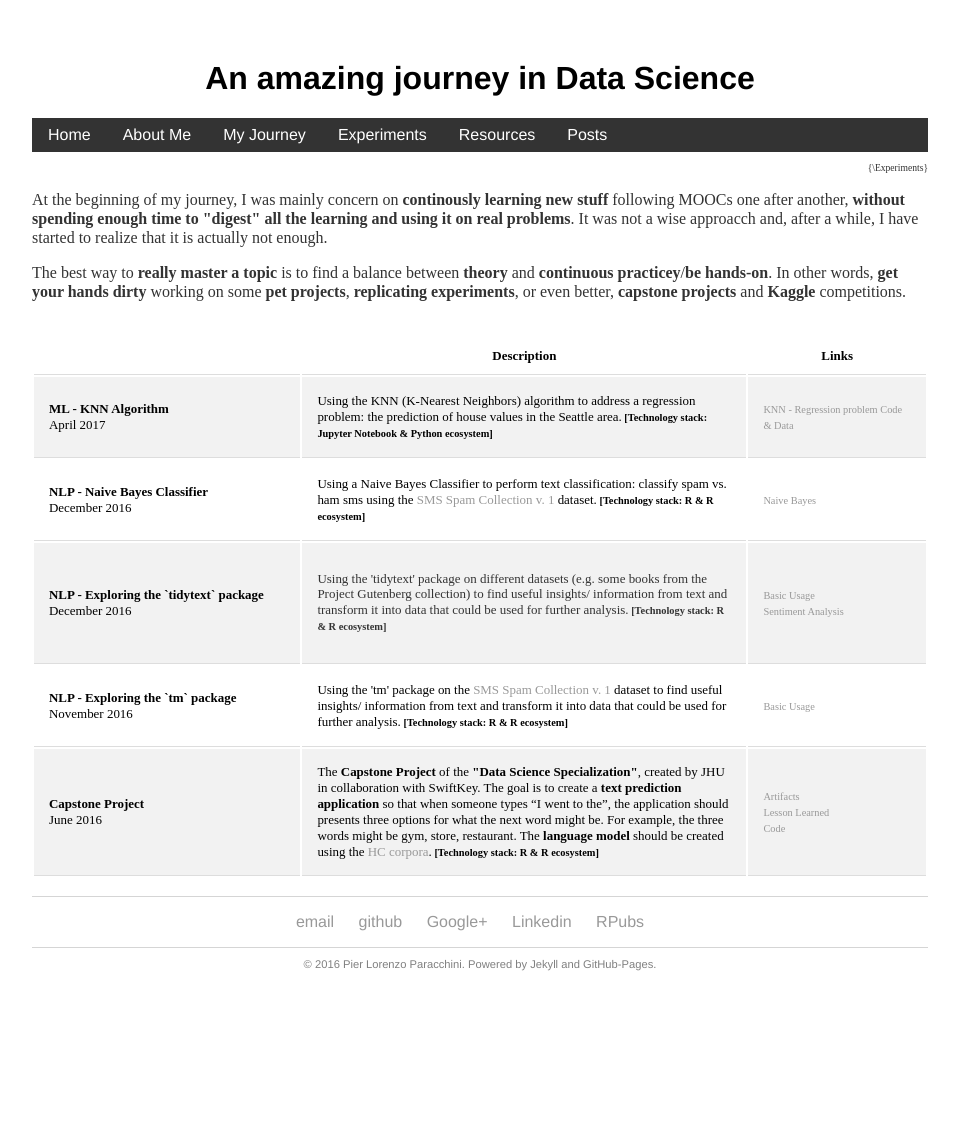
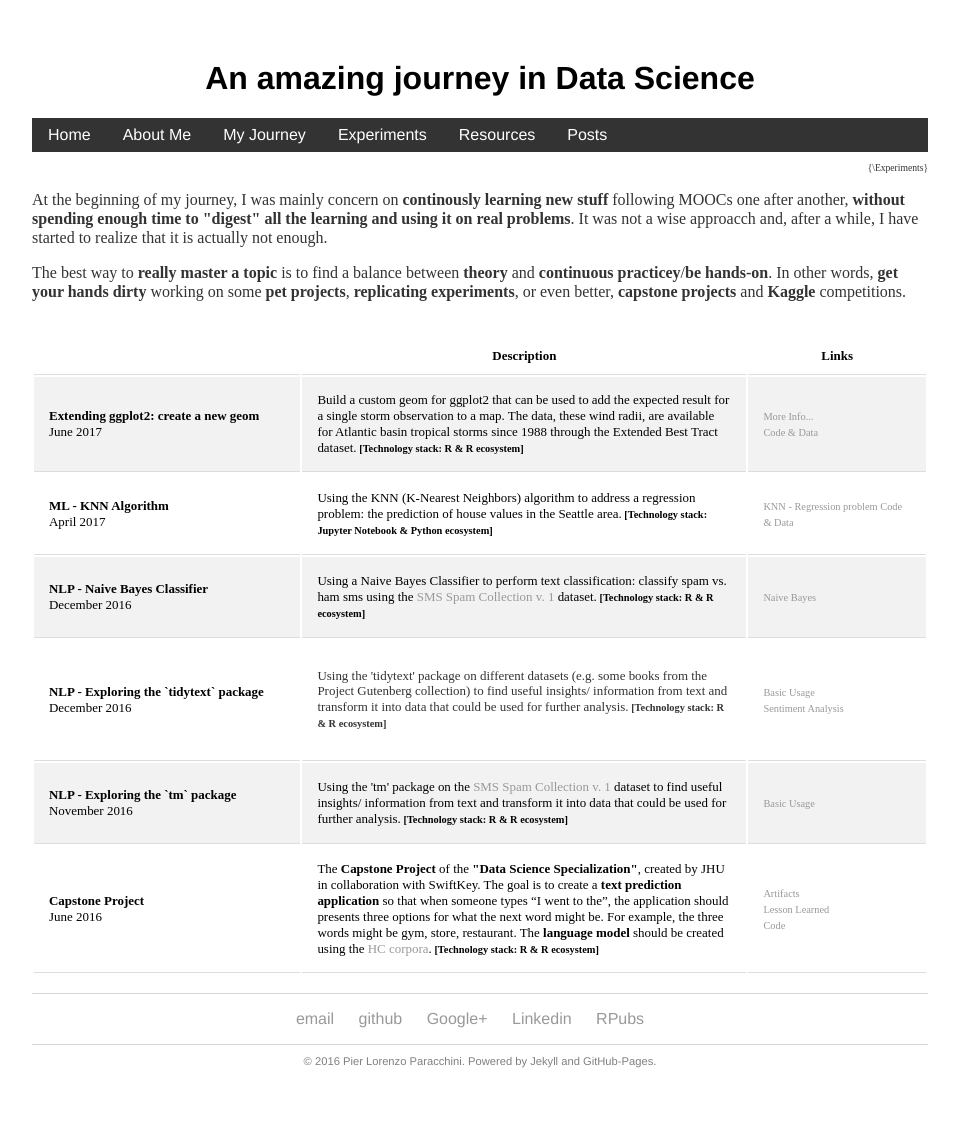
Before and after one commit to pparacch/pparacch.github.io, a Jekyll site: the page built from pet/index.html, in a window 1280 px wide. Shown: the whole page, without its empty margins (160-1119 px from the left). Built offline with Jekyll 4.4.1, drawn with Linux system fonts in a browser that asks for light colours; before the commit the page ends 1041 px from its top, so only the background shows below that.

Commit message:
Adding Storm Geom pet project

```diff
--- a/pet/index.html
+++ b/pet/index.html
@@ -52,6 +52,21 @@ title: Experiments
 	    <th></th>
 	    <th>Description</th>
 	    <th>Links</th>
+	  </tr>
+
+		<tr>
+	    <td>
+				<b>Extending ggplot2: create a new geom</b><br/>June 2017
+			</td>
+	    <td>
+				<span>Build a custom geom for ggplot2 that can be used to add the expected result for a single storm observation to a map. The data, these wind radii, are available for Atlantic basin tropical storms since 1988 through the Extended Best Tract dataset.</span><span><b style="font-size: 0.8em;"> [Technology stack: R & R ecosystem]</b></span>
+			</td>
+			<td>
+					<span style="font-size: 0.8em;">
+						<a href="https://github.com/pparacch/DataVisualizationTools_Assignment/blob/master/README.md" target = "_blank">More Info...</a><br/>
+						<a href="https://github.com/pparacch/DataVisualizationTools_Assignment" target = "_blank">Code & Data</a>
+					</span>
+			</td>
 	  </tr>
 
 		<tr>
```
